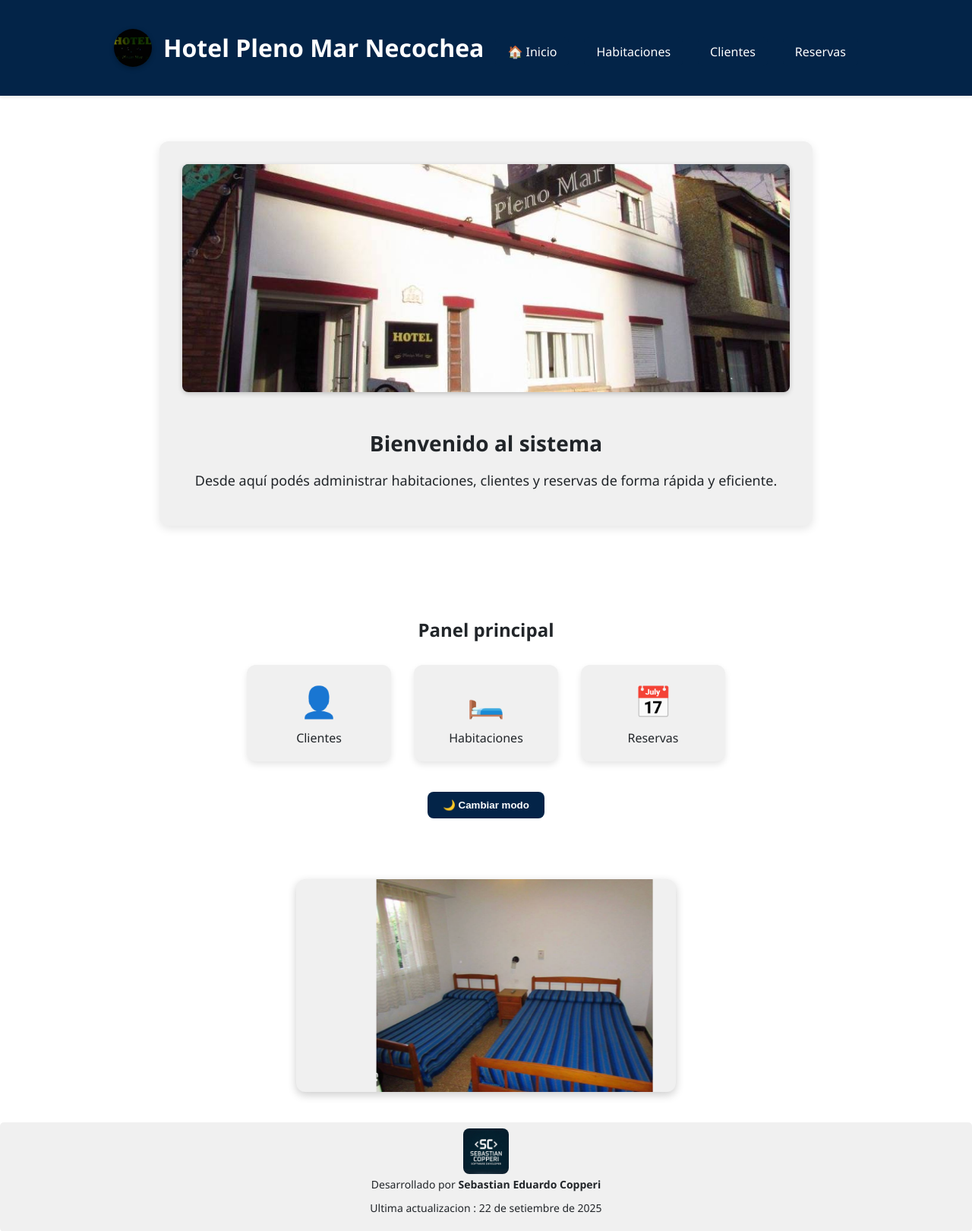
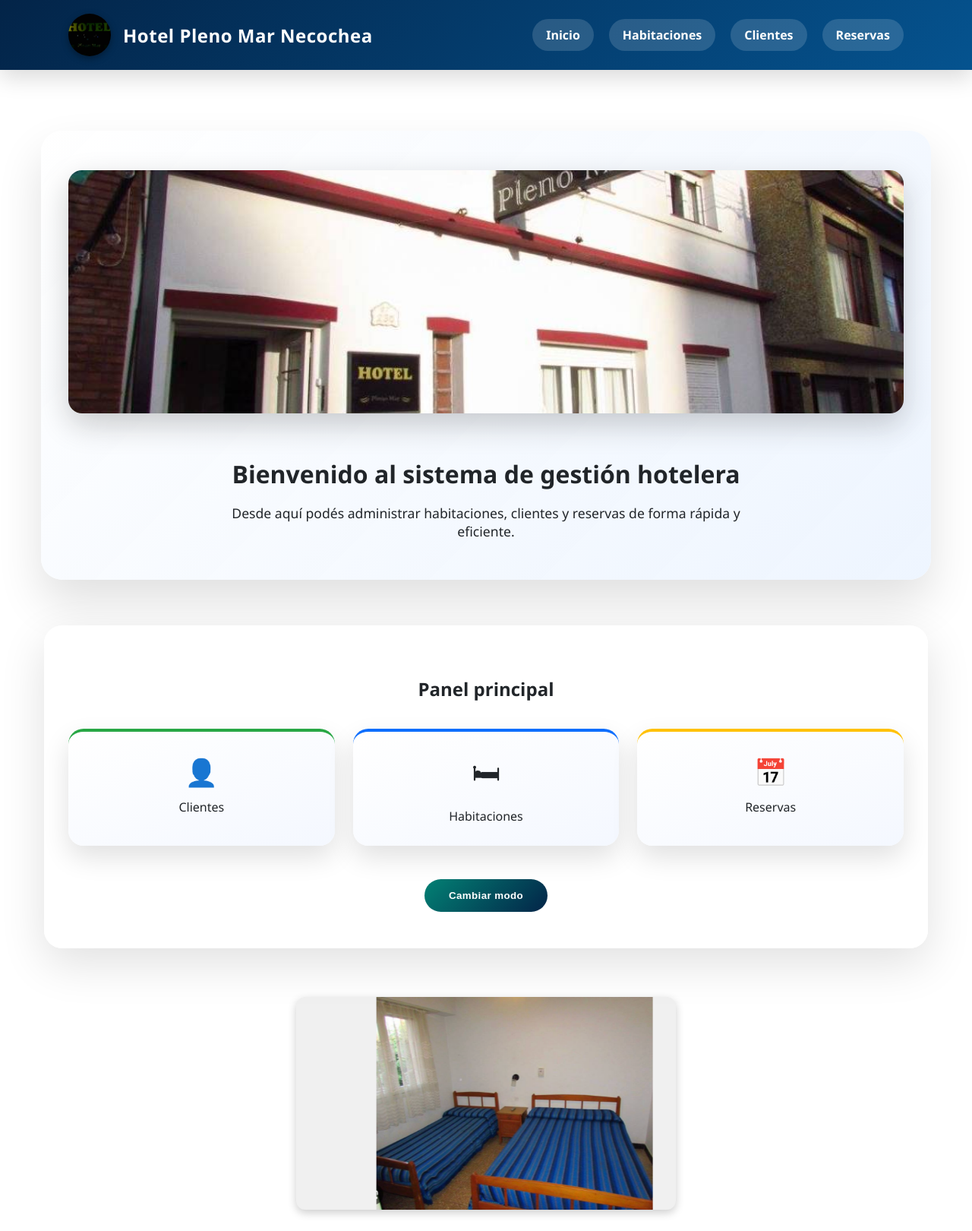
Before and after one commit to sebastianlaguilon/cope, a Flask app: page / in a window 1280 px wide. Shown: the top 1620 px of the page at 76% size. Run offline with Flask 3, Linux system fonts and the light colour scheme.

Commit message:
hamburguesa

```diff
--- a/static/estilos.css
+++ b/static/estilos.css
@@ -19,35 +19,208 @@ body {
 }
 
 /* 🧭 Encabezado */
-header {
-  background-color: var(--color-primario);
-  color: white;
-  padding: 20px;
-  text-align: center;
-  box-shadow: 0 2px 4px rgba(0,0,0,0.1);
+/* Header */
+
+.site-header {
+  background: linear-gradient(135deg, var(--color-primario), #05538f);
+  color: #ffffff;
+  box-shadow: 0 10px 30px rgba(0, 0, 0, 0.15);
+
 }
 
-nav {
-  margin-top: 10px;
+
+.header-inner {
+  max-width: 1100px;
+  margin: 0 auto;
+  padding: 18px 24px;
   display: flex;
-  justify-content: center;
-  gap: 20px;
-  flex-wrap: wrap;
+  align-items: center;
+  justify-content: space-between;
+  gap: 24px;
+
 }
 
-nav a {
-  color: white;
-  background-color: var(--color-primario);
-  padding: 8px 16px;
-  border-radius: 6px;
-  text-decoration: none;
-  font-weight: 500;
-  transition: background-color 0.3s ease;
+
+.logo-header {
+  display: flex;
+  align-items: center;
+  gap: 16px;
+
 }
 
-nav a:hover {
-  background-color: #003d80;
+
+.logo-header img {
+  width: 56px;
+  height: 56px;
+  border-radius: 50%;
+  box-shadow: 0 3px 10px rgba(0, 0, 0, 0.35);
+  transition: transform 0.3s ease;
+
 }
+
+
+.logo-header img:hover {
+  transform: scale(1.05);
+
+}
+
+
+.logo-header h1 {
+  margin: 0;
+  font-size: 1.5rem;
+  letter-spacing: 0.5px;
+
+}
+
+
+.main-nav {
+  display: flex;
+  align-items: center;
+  gap: 20px;
+
+}
+
+
+.main-nav a {
+  color: #ffffff;
+  text-decoration: none;
+  font-weight: 600;
+  padding: 10px 18px;
+  border-radius: 999px;
+  background: rgba(255, 255, 255, 0.15);
+  transition: transform 0.3s ease, background 0.3s ease, box-shadow 0.3s ease;
+
+}
+
+
+.main-nav a:hover,
+
+.main-nav a:focus {
+  background: rgba(255, 255, 255, 0.25);
+  box-shadow: 0 10px 20px rgba(0, 0, 0, 0.15);
+  transform: translateY(-2px);
+
+}
+
+
+.main-nav a:focus-visible {
+  outline: 2px solid #ffffff;
+  outline-offset: 4px;
+
+}
+
+
+.nav-toggle {
+  display: none;
+  border: 0;
+  background: transparent;
+  color: #ffffff;
+  width: 44px;
+  height: 44px;
+  border-radius: 50%;
+  align-items: center;
+  justify-content: center;
+  flex-direction: column;
+  gap: 6px;
+  cursor: pointer;
+  transition: background 0.3s ease, transform 0.3s ease;
+
+}
+
+
+.nav-toggle span {
+  display: block;
+  width: 22px;
+  height: 2px;
+  background: currentColor;
+  border-radius: 2px;
+  transition: transform 0.3s ease, opacity 0.3s ease;
+
+}
+
+
+.nav-toggle:hover {
+  background: rgba(255, 255, 255, 0.14);
+  transform: scale(1.03);
+
+}
+
+
+.nav-toggle.is-active span:nth-child(1) {
+  transform: translateY(8px) rotate(45deg);
+
+}
+
+
+.nav-toggle.is-active span:nth-child(2) {
+  opacity: 0;
+
+}
+
+
+.nav-toggle.is-active span:nth-child(3) {
+  transform: translateY(-8px) rotate(-45deg);
+
+}
+
+
+@media (max-width: 992px) {
+  .nav-toggle {
+    display: inline-flex;
+  }
+
+
+  .header-inner {
+    position: relative;
+  }
+
+
+  .main-nav {
+    position: absolute;
+    top: calc(100% + 12px);
+    right: 24px;
+    left: 24px;
+    flex-direction: column;
+    background: rgba(3, 36, 72, 0.96);
+    padding: 24px;
+    border-radius: 18px;
+    box-shadow: 0 18px 40px rgba(0, 0, 0, 0.25);
+    opacity: 0;
+    pointer-events: none;
+    visibility: hidden;
+    transform: translateY(-10px);
+    transition: opacity 0.3s ease, transform 0.3s ease;
+  }
+
+
+  .modo-oscuro .main-nav {
+    background: rgba(12, 12, 12, 0.96);
+  }
+
+
+  .main-nav.is-open {
+    opacity: 1;
+    pointer-events: auto;
+    visibility: visible;
+    transform: translateY(0);
+  }
+
+
+  .main-nav a {
+    width: 100%;
+    background: transparent;
+    border: 1px solid rgba(255, 255, 255, 0.2);
+    padding: 12px 16px;
+  }
+
+}
+
+
+.modo-oscuro .site-header {
+  background: linear-gradient(135deg, var(--color-primario), #0f1a26);
+
+}
+
 
 /* 📋 Tablas */
 table {
@@ -141,49 +314,120 @@ tr:nth-child(even) {
   }
 }
 .dashboard-container {
+  max-width: 1100px;
+  margin: 0 auto 64px;
+  padding: 48px 32px;
   text-align: center;
-  padding: 40px;
+  background: rgba(255, 255, 255, 0.92);
+  border-radius: 24px;
+  box-shadow: 0 20px 60px rgba(0, 0, 0, 0.12);
+  backdrop-filter: blur(6px);
+
 }
 
-.tarjetas {
-  display: flex;
-  justify-content: center;
-  gap: 30px;
-  flex-wrap: wrap;
-  margin-top: 30px;
+
+.modo-oscuro .dashboard-container {
+  background: rgba(30, 30, 30, 0.88);
+  box-shadow: 0 20px 60px rgba(0, 0, 0, 0.45);
+
 }
 
+
+.tarjetas {
+  display: grid;
+  grid-template-columns: repeat(auto-fit, minmax(180px, 1fr));
+  gap: 24px;
+  margin-top: 36px;
+
+}
+
+
 .tarjeta {
-  background-color: var(--color-secundario);
-  border-radius: 12px;
-  padding: 20px;
-  width: 150px;
+  background: linear-gradient(160deg, rgba(255, 255, 255, 0.9), rgba(243, 247, 255, 0.9));
+  border-radius: 20px;
+  padding: 28px 24px;
   text-align: center;
   text-decoration: none;
   color: var(--color-texto);
-  box-shadow: 0 4px 8px rgba(0,0,0,0.1);
-  transition: transform 0.3s ease;
+  box-shadow: 0 15px 35px rgba(0, 0, 0, 0.12);
+  transition: transform 0.35s ease, box-shadow 0.35s ease;
+  display: flex;
+  flex-direction: column;
+  align-items: center;
+  gap: 12px;
+  border-top: 4px solid transparent;
+
 }
 
-.tarjeta:hover {
-  transform: scale(1.05);
+
+.modo-oscuro .tarjeta {
+  background: linear-gradient(160deg, rgba(36, 36, 36, 0.95), rgba(24, 24, 24, 0.95));
+  color: #f1f1f1;
+  box-shadow: 0 15px 35px rgba(0, 0, 0, 0.45);
+
 }
 
-.icono {
-  font-size: 40px;
-  margin-bottom: 10px;
+
+.tarjeta:hover {
+  transform: translateY(-6px) scale(1.02);
+  box-shadow: 0 22px 45px rgba(0, 0, 0, 0.18);
+
 }
 
-#modoToggle {
-  margin-top: 40px;
-  padding: 10px 20px;
-  background-color: var(--color-primario);
-  color: white;
+
+.tarjeta .icono {
+  font-size: 2.2rem;
+
+}
+
+
+.tarjeta-clientes {
+  border-top-color: #28a745;
+
+}
+
+
+.tarjeta-habitaciones {
+  border-top-color: #0d6efd;
+
+}
+
+
+.tarjeta-reservas {
+  border-top-color: #ffc107;
+
+}
+
+
+.boton-modo {
+  margin-top: 44px;
+  padding: 14px 32px;
   border: none;
-  border-radius: 8px;
-  font-weight: bold;
+  border-radius: 999px;
+  background: linear-gradient(135deg, #028174, var(--color-primario));
+  color: #ffffff;
+  font-weight: 600;
+  letter-spacing: 0.4px;
   cursor: pointer;
+  transition: transform 0.3s ease, box-shadow 0.3s ease;
+
 }
+
+
+.boton-modo:hover {
+  transform: translateY(-2px);
+  box-shadow: 0 14px 30px rgba(0, 0, 0, 0.2);
+
+}
+
+
+.boton-modo:focus-visible {
+  outline: 2px solid rgba(255, 255, 255, 0.7);
+  outline-offset: 4px;
+
+}
+
+
 .modo-oscuro {
   --color-primario: #4a4c4e;
   --color-secundario: #1e1e1e;
@@ -194,57 +438,61 @@ tr:nth-child(even) {
   --color-borde: #444;
 }
 .inicio-container {
-  max-width: 800px;
-  margin: 60px auto;
+  max-width: 1100px;
+  margin: 80px auto 60px;
   text-align: center;
-  padding: 30px;
-  background-color: var(--color-secundario);
-  border-radius: 12px;
-  box-shadow: 0 4px 12px rgba(0,0,0,0.1);
+  padding: 52px 36px;
+  background: linear-gradient(135deg, rgba(255, 255, 255, 0.95), rgba(236, 244, 255, 0.9));
+  border-radius: 28px;
+  box-shadow: 0 30px 60px rgba(0, 0, 0, 0.12);
   animation: fadeIn 1s ease-in-out;
+  backdrop-filter: blur(6px);
+
 }
+
+
+.modo-oscuro .inicio-container {
+  background: linear-gradient(135deg, rgba(30, 30, 30, 0.95), rgba(18, 18, 18, 0.92));
+  box-shadow: 0 30px 60px rgba(0, 0, 0, 0.4);
+
+}
+
 
 @keyframes fadeIn {
   from { opacity: 0; transform: translateY(20px); }
+
   to { opacity: 1; transform: translateY(0); }
-}
-.inicio-container h2 {
-  font-size: 28px;
-  margin-bottom: 15px;
+
 }
 
+
+.inicio-container h2 {
+  font-size: 2rem;
+  margin-bottom: 18px;
+
+}
+
+
 .inicio-container p {
-  font-size: 18px;
+  font-size: 1.1rem;
   color: var(--color-texto);
+  max-width: 720px;
+  margin: 0 auto;
+
 }
+
 
 .inicio-imagen {
   width: 100%;
-  max-height: 300px;
+  max-height: 320px;
   object-fit: cover;
-  border-radius: 8px;
-  margin-bottom: 20px;
-  box-shadow: 0 2px 6px rgba(0,0,0,0.2);
+  border-radius: 18px;
+  margin-bottom: 26px;
+  box-shadow: 0 15px 40px rgba(0, 0, 0, 0.2);
+
 }
 
-.logo-header {
-  display: flex;
-  align-items: center;
-  justify-content: center;
-  gap: 15px;
-}
 
-.logo-header img {
-  width: 50px;
-  height: 50px;
-  border-radius: 50%;
-  box-shadow: 0 2px 6px rgba(0,0,0,0.3);
-  transition: transform 0.3s ease;
-}
-
-.logo-header img:hover {
-  transform: scale(1.1);
-}
 .carrusel-container {
   width: 100%;
   max-width: 500px;
--- a/templates/base.html
+++ b/templates/base.html
@@ -6,16 +6,24 @@
   <link rel="stylesheet" href="{{ url_for('static', filename='estilos.css') }}">
 </head>
 <body class="{% if modo_oscuro %}modo-oscuro{% endif %}">
-  <header>
+  <header class="site-header">
+    <div class="header-inner">
       <div class="logo-header">
-      <img src="{{url_for('static', filename='img/logo_pleno_mar.png') }}" alt="logo del hotel">
+        <img src="{{url_for('static', filename='img/logo_pleno_mar.png') }}" alt="Logo del hotel">
         <h1>Hotel Pleno Mar Necochea</h1>
-    <nav>
-      <a href="{{ url_for('inicio') }}">🏠 Inicio</a>
+      </div>
+      <button class="nav-toggle" id="navToggle" aria-label="Abrir menu" aria-controls="siteNav" aria-expanded="false">
+        <span></span>
+        <span></span>
+        <span></span>
+      </button>
+      <nav id="siteNav" class="main-nav">
+        <a href="{{ url_for('inicio') }}">Inicio</a>
         <a href="{{ url_for('habitaciones.ver_habitaciones') }}">Habitaciones</a>
         <a href="{{ url_for('clientes.ver_clientes') }}">Clientes</a>
         <a href="{{ url_for('reservas.ver_reservas') }}">Reservas</a>
       </nav>
+    </div>
   </header>
 
   <main>
@@ -39,6 +47,8 @@
 
   <script>
   const toggle = document.getElementById('modoToggle');
+  const navToggle = document.getElementById('navToggle');
+  const siteNav = document.getElementById('siteNav');
 
   // Aplicar modo guardado al cargar
   if (localStorage.getItem('modo') === 'oscuro') {
@@ -51,6 +61,38 @@
     const modo = document.body.classList.contains('modo-oscuro') ? 'oscuro' : 'claro';
     localStorage.setItem('modo', modo);
   });
+
+  navToggle?.addEventListener('click', () => {
+    if (!siteNav) {
+      return;
+    }
+    const isOpen = siteNav.classList.toggle('is-open');
+    navToggle.classList.toggle('is-active', isOpen);
+    navToggle.setAttribute('aria-expanded', isOpen ? 'true' : 'false');
+  });
+
+  siteNav?.addEventListener('click', (event) => {
+    const target = event.target;
+    if (!(target instanceof HTMLElement)) {
+      return;
+    }
+    if (target.tagName === 'A' && window.innerWidth < 992) {
+      siteNav.classList.remove('is-open');
+      navToggle?.classList.remove('is-active');
+      navToggle?.setAttribute('aria-expanded', 'false');
+    }
+  });
+
+  window.addEventListener('resize', () => {
+    if (!siteNav || !navToggle) {
+      return;
+    }
+    if (window.innerWidth >= 992) {
+      siteNav.classList.remove('is-open');
+      navToggle.classList.remove('is-active');
+      navToggle.setAttribute('aria-expanded', 'false');
+    }
+  });
 </script>
 
 </body>
--- a/templates/inicio.html
+++ b/templates/inicio.html
@@ -1,43 +1,44 @@
 {% extends 'base.html' %}
 {% block content %}
-<div class="inicio-container">
-  <img src=" {{ url_for('static', filename='img/pleno_mar_1.jpg') }}" alt="Hotel" class="inicio-imagen">
-  <h2>Bienvenido al sistema</h2>
-  <p>Desde aquí podés administrar habitaciones, clientes y reservas de forma rápida y eficiente.</p>
-  </div>
-<div class="dashboard-container">
+<section class="inicio-container">
+  <img src="{{ url_for('static', filename='img/pleno_mar_1.jpg') }}" alt="Hotel Pleno Mar" class="inicio-imagen">
+  <h2>Bienvenido al sistema de gesti&oacute;n hotelera</h2>
+  <p>Desde aqu&iacute; pod&eacute;s administrar habitaciones, clientes y reservas de forma r&aacute;pida y eficiente.</p>
+</section>
+
+<section class="dashboard-container">
   <h2>Panel principal</h2>
 
   <div class="tarjetas">
-    <a href="{{ url_for('clientes.ver_clientes') }}" class="tarjeta">
-      <div class="icono">👤</div>
-      <div class="texto">Clientes</div>
+    <a href="{{ url_for('clientes.ver_clientes') }}" class="tarjeta tarjeta-clientes">
+      <span class="icono" aria-hidden="true">&#128100;</span>
+      <span class="texto">Clientes</span>
     </a>
-    <a href="{{ url_for('habitaciones.ver_habitaciones') }}" class="tarjeta">
-      <div class="icono">🛏️</div>
-      <div class="texto">Habitaciones</div>
+    <a href="{{ url_for('habitaciones.ver_habitaciones') }}" class="tarjeta tarjeta-habitaciones">
+      <span class="icono" aria-hidden="true">&#128719;</span>
+      <span class="texto">Habitaciones</span>
     </a>
-    <a href="{{ url_for('reservas.ver_reservas') }}" class="tarjeta">
-      <div class="icono">📅</div>
-      <div class="texto">Reservas</div>
+    <a href="{{ url_for('reservas.ver_reservas') }}" class="tarjeta tarjeta-reservas">
+      <span class="icono" aria-hidden="true">&#128197;</span>
+      <span class="texto">Reservas</span>
     </a>
   </div>
 
-  <button id="modoToggle">🌙 Cambiar modo</button>
-</div>
+  <button id="modoToggle" class="boton-modo">Cambiar modo</button>
+</section>
 
-<div class="carrusel-container">
+<section class="carrusel-container">
   <div class="carrusel">
     <div class="slide activo">
-      <img src="{{ url_for('static', filename='img/pleno_mar_2.jpg') }}" alt="Recepción moderna">
+      <img src="{{ url_for('static', filename='img/pleno_mar_2.jpg') }}" alt="Recepci&oacute;n moderna">
     </div>
     <div class="slide">
-      <img src="{{ url_for('static', filename='img/pleno_mar_3.png') }}" alt="Habitación elegante">
+      <img src="{{ url_for('static', filename='img/pleno_mar_3.png') }}" alt="Habitaci&oacute;n elegante">
     </div>
     <div class="slide">
-      <img src="{{ url_for('static', filename='img/pleno_mar_4.png') }}" alt="Vista panorámica">
+      <img src="{{ url_for('static', filename='img/pleno_mar_4.png') }}" alt="Vista panor&aacute;mica">
     </div>
   </div>
-</div>
+</section>
 
 {% endblock %}
```
Lines whose indentation alone changed are shown as unchanged.
